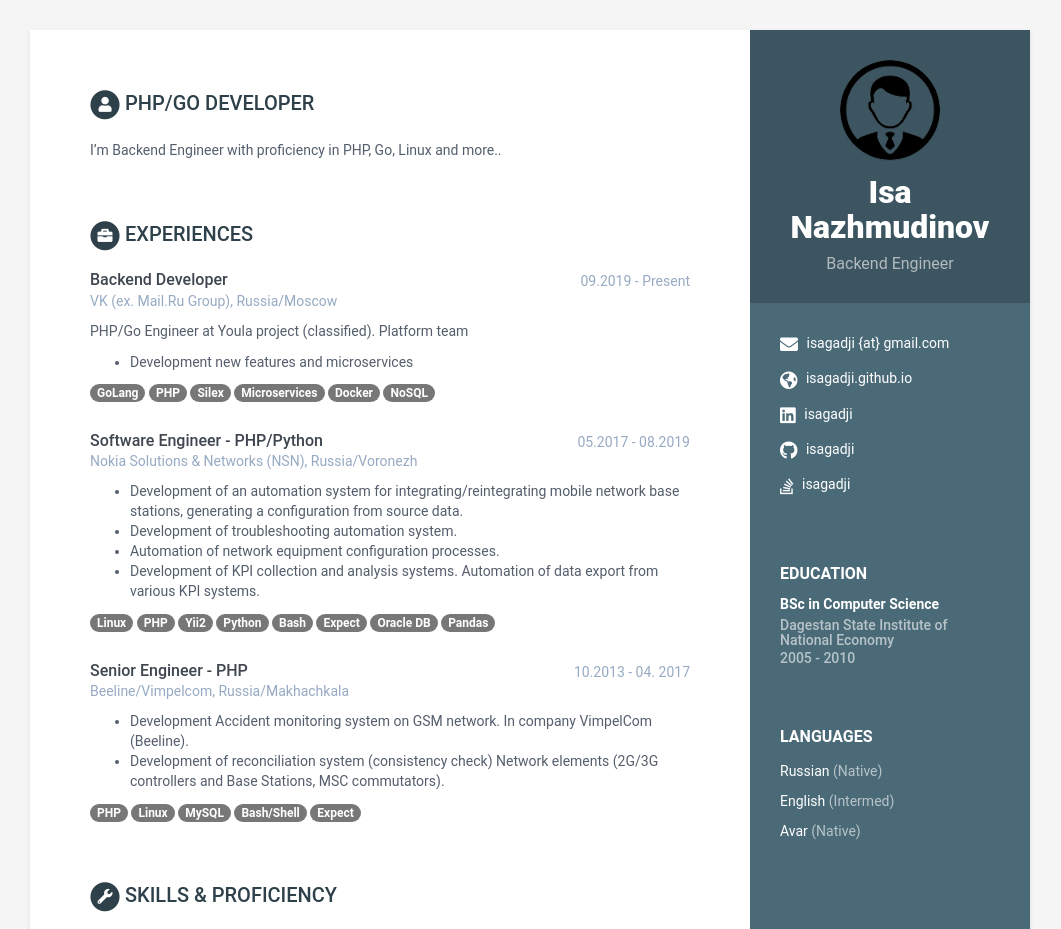
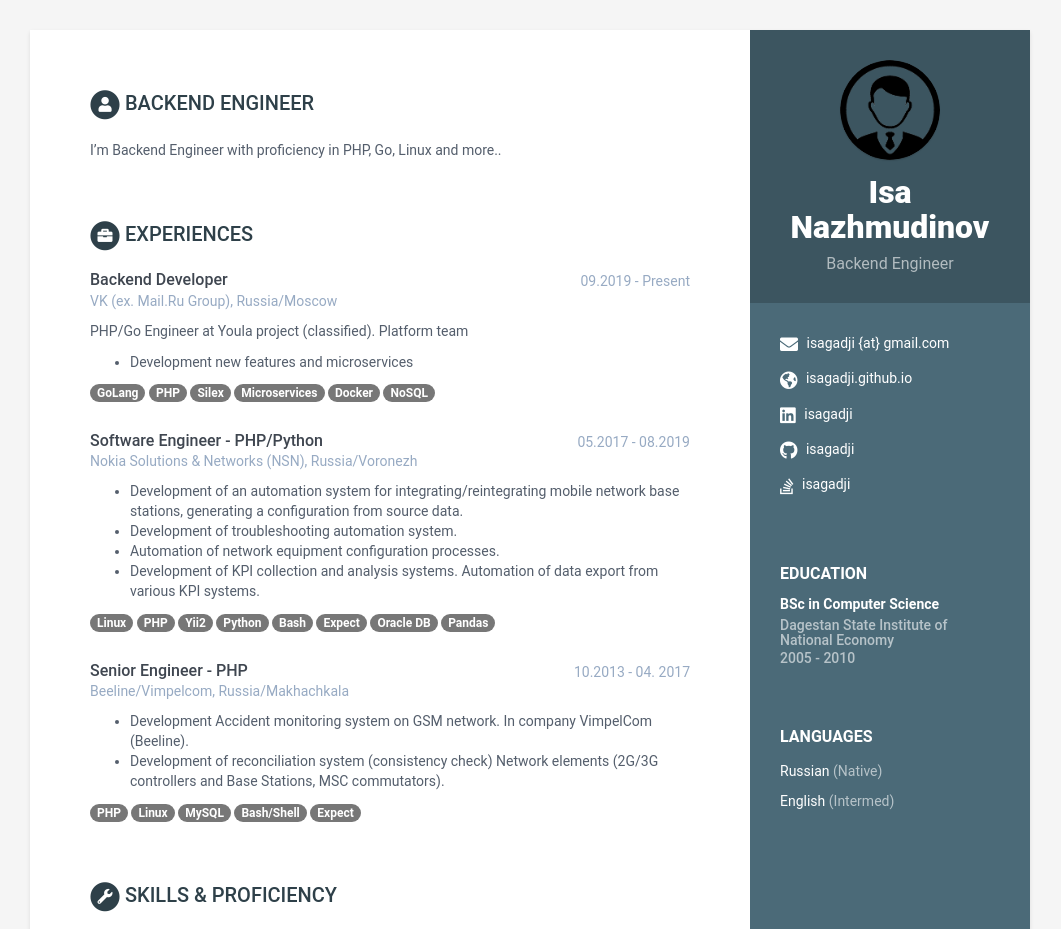
Before and after one commit to isagadji/isa, a Jekyll site: the page built from index.html, in a window 1280 px wide. Shown: the top 929 px of the page, without its empty margins (110-1171 px from the left). Built offline with Jekyll 4.4.1, drawn with Linux system fonts in a browser that asks for light colours.

Commit message:
some changes

```diff
--- a/_data/data.yml
+++ b/_data/data.yml
@@ -32,15 +32,12 @@ sidebar:
       - idiom: English
         level: Intermed
 
-      - idiom: Avar
-        level: Native
-
     interests:
 #      - item: Coding
 #        link:
 
 career-profile:
-    title: PHP/Go Developer
+    title: Backend Engineer
     summary: |
       I'm Backend Engineer with proficiency in PHP, Go, Linux and more..
 
```
